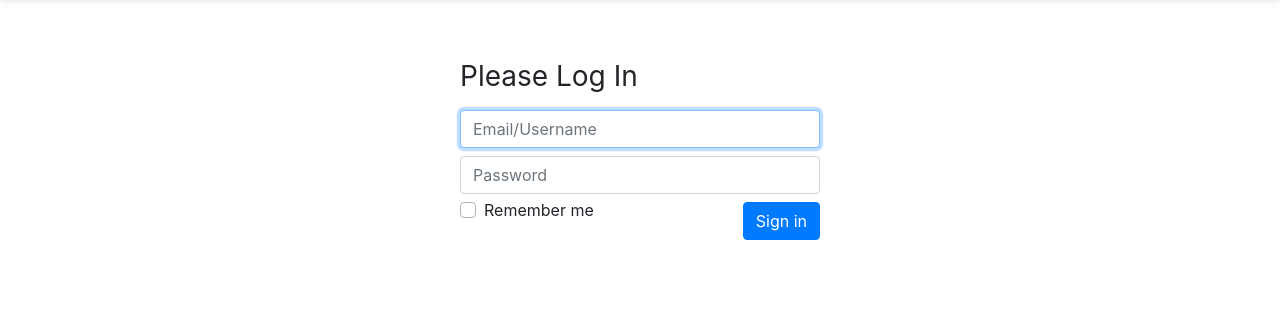
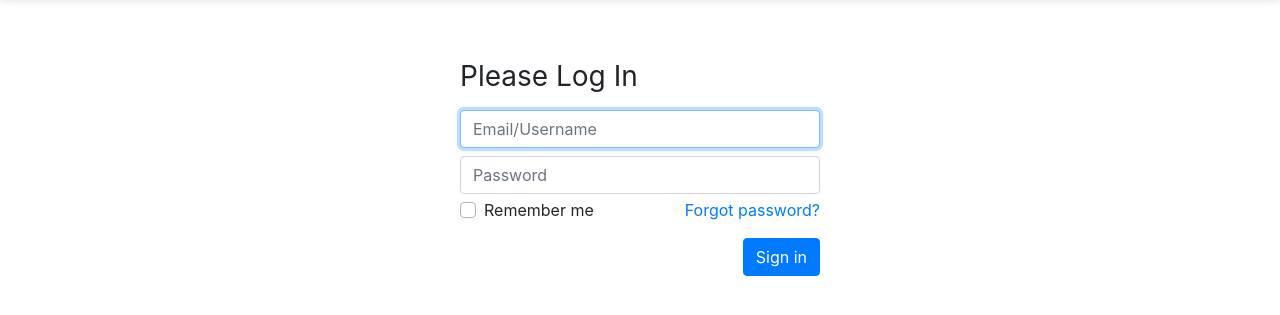
Before and after one commit to MatZil/DataDog-Projektas, a Symfony app: template templates/security/login.html.twig in a window 1280 px wide. Shown: the part 56-371 px from the top of the page. Run offline with Twig, Linux system fonts and the light colour scheme; the template is opened without the code that fills it, so the values that code supplies are empty; some libraries are stand-ins or nearby versions.

Commit message:
Improve twig files

```diff
--- a/templates/events/newEvent.html.twig
+++ b/templates/events/newEvent.html.twig
@@ -3,13 +3,11 @@
 {% block title %}Create Event{% endblock %}
 
 {% block body %}
-    <h1 style="text-align: center">Create Event</h1>
+    <h1 class="text-center">Create Event</h1>
 
     {{ form_start(eventForm) }}
     {{ form_widget(eventForm) }}
     <button class="btn btn-primary" formnovalidate>Create Event</button>
     {{ form_errors(eventForm) }}
     {{ form_end(eventForm) }}
-    <br>
-    <a href="{{ path("index") }}">Go home</a>
 {% endblock %}
--- a/templates/security/login.html.twig
+++ b/templates/security/login.html.twig
@@ -18,13 +18,14 @@
 
     <input type="hidden" name="_csrf_token" value="{{ csrf_token('authenticate') }}">
 
-    <div class="custom-control custom-checkbox d-inline-block">
-        <input type="checkbox" name="_remember_me" id="checkbox" class="custom-control-input">
-        <label for="checkbox" class="custom-control-label">Remember me</label>
+    <div class="d-flex flex-row">
+        <div class="custom-control custom-checkbox mr-auto">
+            <input type="checkbox" name="_remember_me" id="checkbox" class="custom-control-input">
+            <label for="checkbox" class="custom-control-label">Remember me</label>
+        </div>
+        <a href="{{ path('app_reset') }}">Forgot password?</a>
     </div>
 
-    <button class="btn btn-primary float-right mt-1" type="submit">
-        Sign in
-    </button>
+    <button class="btn btn-primary float-right mt-3" type="submit">Sign in</button>
 </form>
 {% endblock %}
```
Also changed, not shown: templates/registration/confirmation.html.twig (+4 -11 lines), templates/security/reset_password.html.twig (+3 -11 lines).
